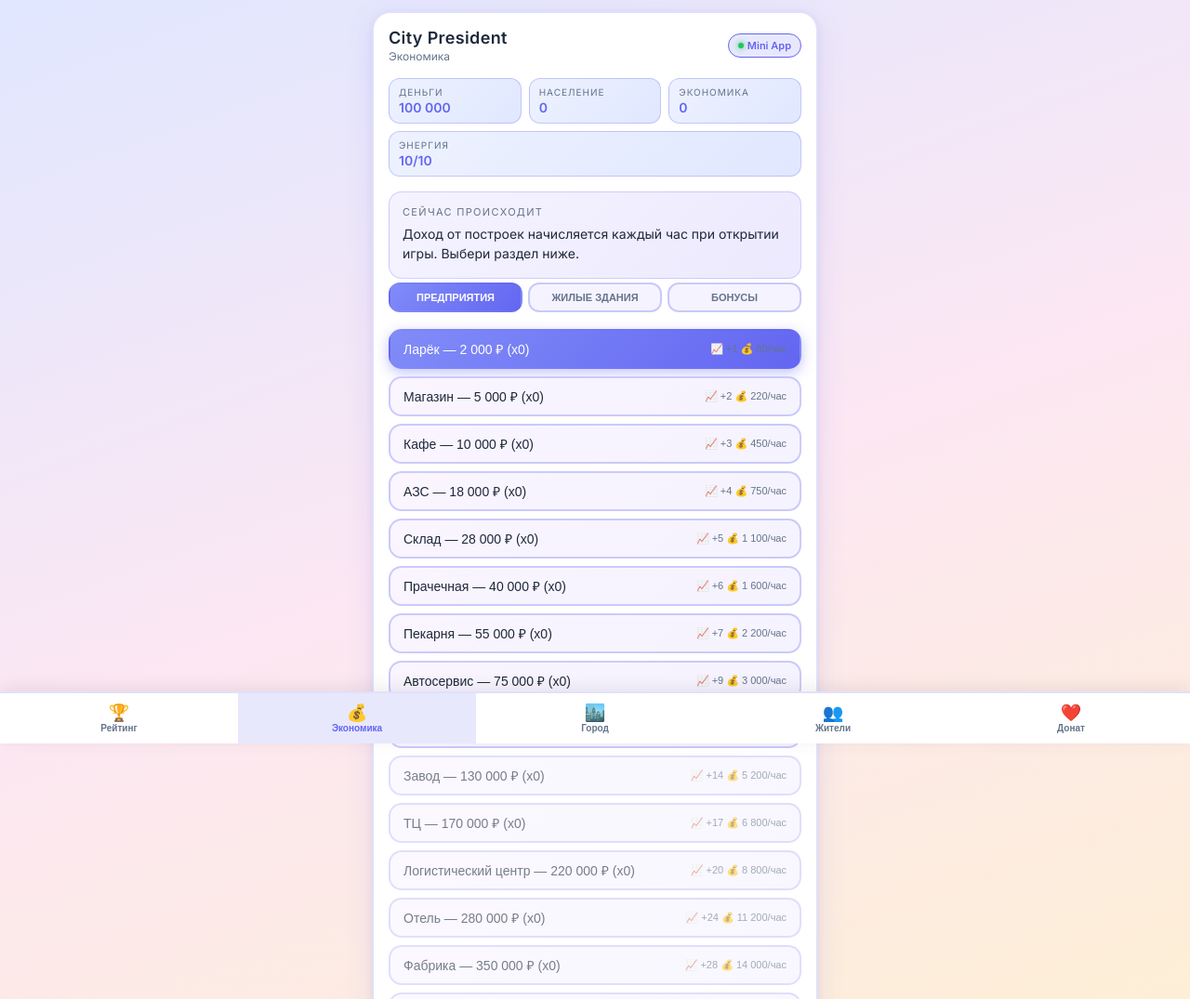
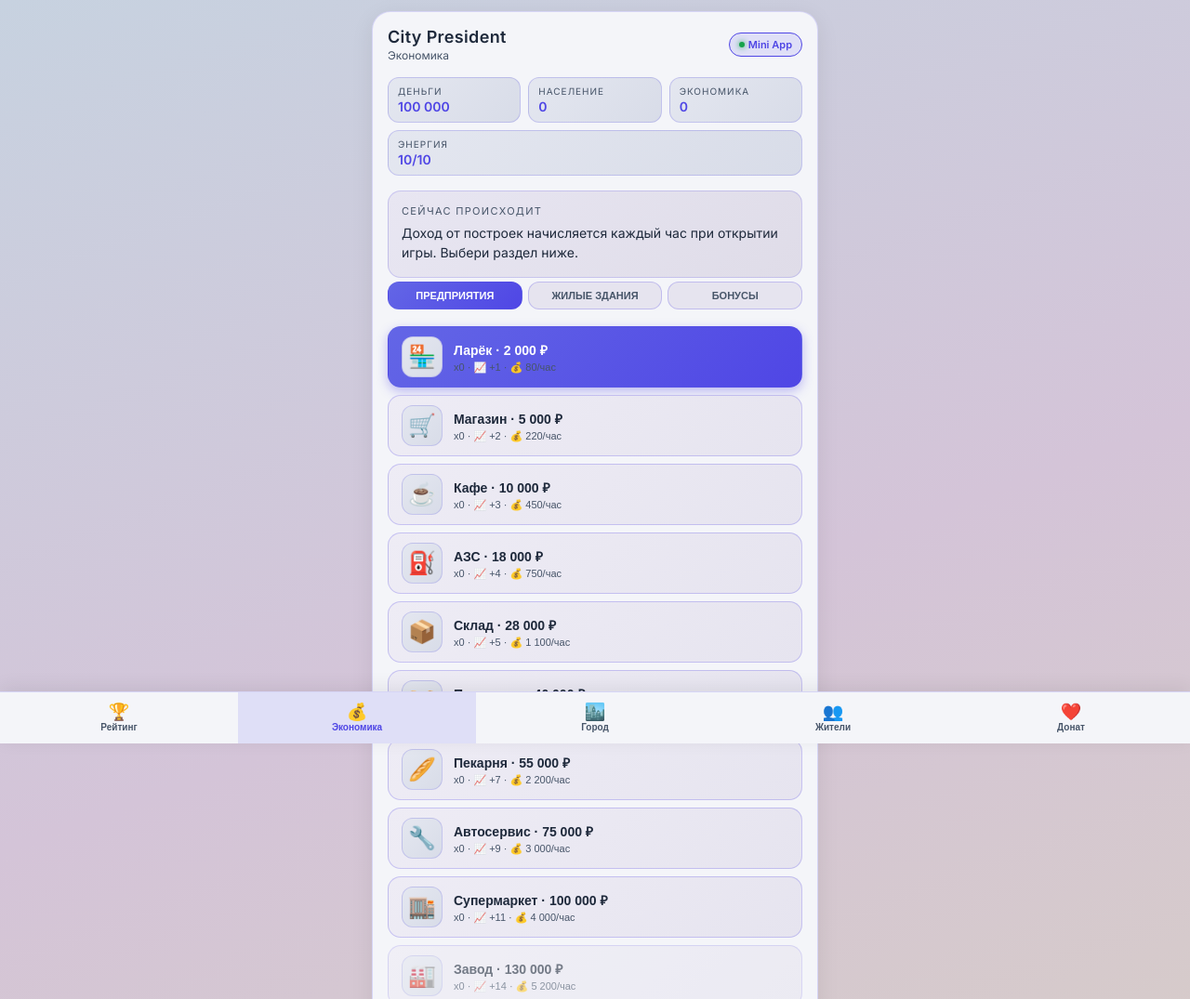
Before and after one commit to ilyaguev2008-boop/city-president-game, a plain HTML site: page index.html in a window 1280 px wide. Shown: the top 1075 px of the page at 93% size. Drawn offline with Linux system fonts and the light colour scheme.

Commit message:
Add files via upload

```diff
--- a/index.html
+++ b/index.html
@@ -12,15 +12,15 @@
     <style>
       :root {
         color-scheme: light;
-        --bg: #f0f4ff;
-        --bg-elevated: #ffffff;
-        --accent: #6366f1;
-        --accent-soft: rgba(99, 102, 241, 0.15);
+        --bg: #e2e6ef;
+        --bg-elevated: #f4f5f9;
+        --accent: #4f46e5;
+        --accent-soft: rgba(79, 70, 229, 0.12);
         --text-main: #1e293b;
-        --text-muted: #64748b;
-        --danger: #ef4444;
-        --success: #22c55e;
-        --gold: #f59e0b;
+        --text-muted: #475569;
+        --danger: #dc2626;
+        --success: #16a34a;
+        --gold: #d97706;
         --nav-height: 56px;
       }
       * {
@@ -31,7 +31,7 @@
         padding: 0;
         padding-bottom: var(--nav-height);
         font-family: "Inter", system-ui, -apple-system, BlinkMacSystemFont, sans-serif;
-        background: linear-gradient(160deg, #e0e7ff 0%, #fce7f3 40%, #fef3c7 100%);
+        background: linear-gradient(160deg, #c7d2e0 0%, #d4c4d8 38%, #d9d4b8 100%);
         color: var(--text-main);
         min-height: 100vh;
       }
@@ -47,8 +47,8 @@
         max-width: 480px;
         background: var(--bg-elevated);
         border-radius: 20px;
-        border: 2px solid rgba(99, 102, 241, 0.2);
-        box-shadow: 0 8px 32px rgba(99, 102, 241, 0.12), 0 2px 8px rgba(0,0,0,0.06);
+        border: 1px solid rgba(79, 70, 229, 0.18);
+        box-shadow: 0 6px 24px rgba(0,0,0,0.08);
         padding: 16px 16px 20px;
         display: flex;
         flex-direction: column;
@@ -71,8 +71,8 @@
         min-width: 0;
         padding: 8px 10px;
         border-radius: 12px;
-        background: linear-gradient(135deg, #eef2ff, #e0e7ff);
-        border: 1px solid rgba(99, 102, 241, 0.3);
+        background: linear-gradient(135deg, #e4e7f0, #d8dce8);
+        border: 1px solid rgba(79, 70, 229, 0.22);
         display: flex;
         flex-direction: column;
         gap: 2px;
@@ -127,8 +127,8 @@
         margin-top: 4px;
         padding: 14px 14px 16px;
         border-radius: 14px;
-        background: linear-gradient(135deg, #f5f3ff, #ede9fe);
-        border: 1px solid rgba(99, 102, 241, 0.25);
+        background: linear-gradient(135deg, #e8e6f2, #dfdce8);
+        border: 1px solid rgba(79, 70, 229, 0.2);
         min-height: 80px;
         display: flex;
         flex-direction: column;
@@ -154,8 +154,8 @@
       .choice-btn {
         width: 100%;
         border-radius: 14px;
-        border: 2px solid rgba(99, 102, 241, 0.3);
-        background: linear-gradient(135deg, #faf5ff, #f5f3ff);
+        border: 1px solid rgba(79, 70, 229, 0.25);
+        background: linear-gradient(135deg, #eeecf5, #e6e4ef);
         padding: 10px 14px;
         display: flex;
         justify-content: space-between;
@@ -175,10 +175,10 @@
         box-shadow: 0 6px 20px rgba(99, 102, 241, 0.2);
       }
       .choice-btn.primary {
-        background: linear-gradient(135deg, #818cf8, #6366f1);
+        background: linear-gradient(135deg, #6366e6, #4f46e5);
         border-color: transparent;
         color: #fff;
-        box-shadow: 0 4px 14px rgba(99, 102, 241, 0.4);
+        box-shadow: 0 4px 12px rgba(79, 70, 229, 0.35);
       }
       .choice-btn.disabled {
         opacity: 0.6;
@@ -201,7 +201,7 @@
         flex: 1;
         height: 6px;
         border-radius: 999px;
-        background: #e0e7ff;
+        background: #d8dce8;
         overflow: hidden;
         margin-right: 10px;
       }
@@ -223,8 +223,8 @@
       .meta-pill {
         padding: 3px 10px;
         border-radius: 999px;
-        background: #e0e7ff;
-        border: 1px solid rgba(99, 102, 241, 0.3);
+        background: #d8dce8;
+        border: 1px solid rgba(79, 70, 229, 0.22);
         font-size: 11px;
         color: var(--text-muted);
       }
@@ -239,7 +239,7 @@
         right: 0;
         height: var(--nav-height);
         background: var(--bg-elevated);
-        border-top: 2px solid rgba(99, 102, 241, 0.2);
+        border-top: 1px solid rgba(79, 70, 229, 0.18);
         box-shadow: 0 -4px 20px rgba(0,0,0,0.08);
         display: flex;
         align-items: stretch;
@@ -295,8 +295,8 @@
         flex: 1;
         padding: 8px 6px;
         border-radius: 12px;
-        border: 2px solid rgba(99, 102, 241, 0.3);
-        background: #f5f3ff;
+        border: 1px solid rgba(79, 70, 229, 0.25);
+        background: #e6e4ef;
         font-size: 11px;
         font-weight: 600;
         color: var(--text-muted);
@@ -304,7 +304,7 @@
         transition: all 0.2s;
       }
       .economy-sub-btn.active {
-        background: linear-gradient(135deg, #818cf8, #6366f1);
+        background: linear-gradient(135deg, #6366e6, #4f46e5);
         border-color: transparent;
         color: #fff;
       }
@@ -314,14 +314,38 @@
         flex-direction: column;
         align-items: center;
         gap: 12px;
+        position: relative;
+        border-radius: 16px;
+        overflow: hidden;
+        min-height: 280px;
       }
+      .city-bg {
+        position: absolute;
+        inset: 0;
+        background: url('https://images.unsplash.com/photo-1519501025264-65ba15a82390?w=600') center/cover no-repeat;
+        opacity: 0.5;
+      }
+      .city-bg-overlay {
+        position: absolute;
+        inset: 0;
+        background: linear-gradient(180deg, rgba(30,41,59,0.5) 0%, rgba(30,41,59,0.75) 100%);
+      }
+      .city-circle-wrap .city-content {
+        position: relative;
+        z-index: 1;
+        display: flex;
+        flex-direction: column;
+        align-items: center;
+        gap: 12px;
+      }
+      .city-circle-wrap p { color: #e2e8f0; text-shadow: 0 1px 2px rgba(0,0,0,0.5); }
       .city-circle {
         width: 140px;
         height: 140px;
         border-radius: 50%;
-        background: linear-gradient(145deg, #818cf8, #6366f1);
-        border: 4px solid rgba(255,255,255,0.5);
-        box-shadow: 0 8px 32px rgba(99, 102, 241, 0.4);
+        background: linear-gradient(145deg, #6366e6, #4f46e5);
+        border: 4px solid rgba(255,255,255,0.4);
+        box-shadow: 0 8px 32px rgba(79, 70, 229, 0.5);
         display: flex;
         align-items: center;
         justify-content: center;
@@ -346,7 +370,7 @@
       .energy-bar {
         height: 10px;
         border-radius: 999px;
-        background: #e0e7ff;
+        background: rgba(30,41,59,0.4);
         overflow: hidden;
       }
       .energy-fill {
@@ -358,10 +382,31 @@
       .bonus-card {
         padding: 12px 14px;
         border-radius: 14px;
-        border: 2px solid rgba(99, 102, 241, 0.25);
-        background: linear-gradient(135deg, #faf5ff, #f5f3ff);
+        border: 1px solid rgba(79, 70, 229, 0.2);
+        background: linear-gradient(135deg, #e8e6f2, #e2e0ec);
         margin-bottom: 10px;
       }
+      .building-row {
+        display: flex;
+        align-items: center;
+        gap: 12px;
+        width: 100%;
+      }
+      .building-icon {
+        width: 44px;
+        height: 44px;
+        border-radius: 12px;
+        background: linear-gradient(135deg, #e4e7f0, #d8dce8);
+        border: 1px solid rgba(79, 70, 229, 0.2);
+        display: flex;
+        align-items: center;
+        justify-content: center;
+        font-size: 24px;
+        flex-shrink: 0;
+      }
+      .choice-btn .building-info { flex: 1; min-width: 0; text-align: left; }
+      .choice-btn .building-info .building-name { font-weight: 600; display: block; }
+      .choice-btn .building-info .building-stats { font-size: 11px; color: var(--text-muted); }
       .bonus-card h4 { margin: 0 0 4px; font-size: 14px; color: var(--accent); }
       .bonus-card p { margin: 0; font-size: 12px; color: var(--text-muted); }
     </style>
--- a/main.js
+++ b/main.js
@@ -2,49 +2,49 @@ const ECON_START_MONEY = 100000;
 const MAX_HOURS_ACCUMULATE = 168;
 
 const ENTERPRISES = [
-  { id: "ent_1", name: "Ларёк", cost: 2000, population: 0, economy: 1, incomePerHour: 80 },
-  { id: "ent_2", name: "Магазин", cost: 5000, population: 0, economy: 2, incomePerHour: 220 },
-  { id: "ent_3", name: "Кафе", cost: 10000, population: 2, economy: 3, incomePerHour: 450 },
-  { id: "ent_4", name: "АЗС", cost: 18000, population: 0, economy: 4, incomePerHour: 750 },
-  { id: "ent_5", name: "Склад", cost: 28000, population: 0, economy: 5, incomePerHour: 1100 },
-  { id: "ent_6", name: "Прачечная", cost: 40000, population: 3, economy: 6, incomePerHour: 1600 },
-  { id: "ent_7", name: "Пекарня", cost: 55000, population: 5, economy: 7, incomePerHour: 2200 },
-  { id: "ent_8", name: "Автосервис", cost: 75000, population: 8, economy: 9, incomePerHour: 3000 },
-  { id: "ent_9", name: "Супермаркет", cost: 100000, population: 10, economy: 11, incomePerHour: 4000 },
-  { id: "ent_10", name: "Завод", cost: 130000, population: 0, economy: 14, incomePerHour: 5200 },
-  { id: "ent_11", name: "ТЦ", cost: 170000, population: 15, economy: 17, incomePerHour: 6800 },
-  { id: "ent_12", name: "Логистический центр", cost: 220000, population: 0, economy: 20, incomePerHour: 8800 },
-  { id: "ent_13", name: "Отель", cost: 280000, population: 20, economy: 24, incomePerHour: 11200 },
-  { id: "ent_14", name: "Фабрика", cost: 350000, population: 0, economy: 28, incomePerHour: 14000 },
-  { id: "ent_15", name: "Бизнес-центр", cost: 430000, population: 25, economy: 33, incomePerHour: 17200 },
-  { id: "ent_16", name: "IT-компания", cost: 520000, population: 30, economy: 38, incomePerHour: 20800 },
-  { id: "ent_17", name: "Недра", cost: 620000, population: 0, economy: 44, incomePerHour: 24800 },
-  { id: "ent_18", name: "Медиа-холдинг", cost: 750000, population: 40, economy: 50, incomePerHour: 30000 },
-  { id: "ent_19", name: "IT-парк", cost: 900000, population: 50, economy: 58, incomePerHour: 36000 },
-  { id: "ent_20", name: "Корпорация", cost: 1100000, population: 60, economy: 70, incomePerHour: 44000 },
+  { id: "ent_1", name: "Ларёк", icon: "🏪", cost: 2000, population: 0, economy: 1, incomePerHour: 80 },
+  { id: "ent_2", name: "Магазин", icon: "🛒", cost: 5000, population: 0, economy: 2, incomePerHour: 220 },
+  { id: "ent_3", name: "Кафе", icon: "☕", cost: 10000, population: 2, economy: 3, incomePerHour: 450 },
+  { id: "ent_4", name: "АЗС", icon: "⛽", cost: 18000, population: 0, economy: 4, incomePerHour: 750 },
+  { id: "ent_5", name: "Склад", icon: "📦", cost: 28000, population: 0, economy: 5, incomePerHour: 1100 },
+  { id: "ent_6", name: "Прачечная", icon: "🧺", cost: 40000, population: 3, economy: 6, incomePerHour: 1600 },
+  { id: "ent_7", name: "Пекарня", icon: "🥖", cost: 55000, population: 5, economy: 7, incomePerHour: 2200 },
+  { id: "ent_8", name: "Автосервис", icon: "🔧", cost: 75000, population: 8, economy: 9, incomePerHour: 3000 },
+  { id: "ent_9", name: "Супермаркет", icon: "🏬", cost: 100000, population: 10, economy: 11, incomePerHour: 4000 },
+  { id: "ent_10", name: "Завод", icon: "🏭", cost: 130000, population: 0, economy: 14, incomePerHour: 5200 },
+  { id: "ent_11", name: "ТЦ", icon: "🛍️", cost: 170000, population: 15, economy: 17, incomePerHour: 6800 },
+  { id: "ent_12", name: "Логистический центр", icon: "🚚", cost: 220000, population: 0, economy: 20, incomePerHour: 8800 },
+  { id: "ent_13", name: "Отель", icon: "🏨", cost: 280000, population: 20, economy: 24, incomePerHour: 11200 },
+  { id: "ent_14", name: "Фабрика", icon: "🏗️", cost: 350000, population: 0, economy: 28, incomePerHour: 14000 },
+  { id: "ent_15", name: "Бизнес-центр", icon: "🏢", cost: 430000, population: 25, economy: 33, incomePerHour: 17200 },
+  { id: "ent_16", name: "IT-компания", icon: "💻", cost: 520000, population: 30, economy: 38, incomePerHour: 20800 },
+  { id: "ent_17", name: "Недра", icon: "⛏️", cost: 620000, population: 0, economy: 44, incomePerHour: 24800 },
+  { id: "ent_18", name: "Медиа-холдинг", icon: "📡", cost: 750000, population: 40, economy: 50, incomePerHour: 30000 },
+  { id: "ent_19", name: "IT-парк", icon: "🌐", cost: 900000, population: 50, economy: 58, incomePerHour: 36000 },
+  { id: "ent_20", name: "Корпорация", icon: "🏛️", cost: 1100000, population: 60, economy: 70, incomePerHour: 44000 },
 ];
 
 const RESIDENCES = [
-  { id: "res_1", name: "Сарай", cost: 1500, population: 3, economy: 0, incomePerHour: 30 },
-  { id: "res_2", name: "Домик", cost: 4000, population: 8, economy: 0, incomePerHour: 100 },
-  { id: "res_3", name: "Малый дом", cost: 8000, population: 15, economy: 1, incomePerHour: 200 },
-  { id: "res_4", name: "Квартирный дом", cost: 15000, population: 28, economy: 2, incomePerHour: 380 },
-  { id: "res_5", name: "Жилой блок", cost: 25000, population: 45, economy: 3, incomePerHour: 600 },
-  { id: "res_6", name: "Микрорайон", cost: 40000, population: 70, economy: 5, incomePerHour: 950 },
-  { id: "res_7", name: "Жилой комплекс", cost: 60000, population: 100, economy: 7, incomePerHour: 1400 },
-  { id: "res_8", name: "Таунхаусы", cost: 90000, population: 140, economy: 9, incomePerHour: 2000 },
-  { id: "res_9", name: "ЖК «Комфорт»", cost: 130000, population: 190, economy: 12, incomePerHour: 2700 },
-  { id: "res_10", name: "Высотка", cost: 180000, population: 250, economy: 15, incomePerHour: 3600 },
-  { id: "res_11", name: "ЖК «Бизнес»", cost: 240000, population: 320, economy: 19, incomePerHour: 4700 },
-  { id: "res_12", name: "Элитный квартал", cost: 320000, population: 400, economy: 24, incomePerHour: 6200 },
-  { id: "res_13", name: "Жилой район", cost: 420000, population: 500, economy: 30, incomePerHour: 8000 },
-  { id: "res_14", name: "Мега-ЖК", cost: 540000, population: 620, economy: 36, incomePerHour: 10200 },
-  { id: "res_15", name: "Городок", cost: 700000, population: 760, economy: 44, incomePerHour: 12800 },
-  { id: "res_16", name: "Агломерация", cost: 900000, population: 920, economy: 52, incomePerHour: 16000 },
-  { id: "res_17", name: "Спутник города", cost: 1150000, population: 1100, economy: 62, incomePerHour: 19800 },
-  { id: "res_18", name: "Новый город", cost: 1450000, population: 1320, economy: 73, incomePerHour: 24500 },
-  { id: "res_19", name: "Мегаполис", cost: 1800000, population: 1580, economy: 86, incomePerHour: 30200 },
-  { id: "res_20", name: "Столица", cost: 2200000, population: 1900, economy: 100, incomePerHour: 38000 },
+  { id: "res_1", name: "Сарай", icon: "🛖", cost: 1500, population: 3, economy: 0, incomePerHour: 30 },
+  { id: "res_2", name: "Домик", icon: "🏠", cost: 4000, population: 8, economy: 0, incomePerHour: 100 },
+  { id: "res_3", name: "Малый дом", icon: "🏡", cost: 8000, population: 15, economy: 1, incomePerHour: 200 },
+  { id: "res_4", name: "Квартирный дом", icon: "🏘️", cost: 15000, population: 28, economy: 2, incomePerHour: 380 },
+  { id: "res_5", name: "Жилой блок", icon: "🏢", cost: 25000, population: 45, economy: 3, incomePerHour: 600 },
+  { id: "res_6", name: "Микрорайон", icon: "🏙️", cost: 40000, population: 70, economy: 5, incomePerHour: 950 },
+  { id: "res_7", name: "Жилой комплекс", icon: "🏗️", cost: 60000, population: 100, economy: 7, incomePerHour: 1400 },
+  { id: "res_8", name: "Таунхаусы", icon: "🏘️", cost: 90000, population: 140, economy: 9, incomePerHour: 2000 },
+  { id: "res_9", name: "ЖК «Комфорт»", icon: "✨", cost: 130000, population: 190, economy: 12, incomePerHour: 2700 },
+  { id: "res_10", name: "Высотка", icon: "🌆", cost: 180000, population: 250, economy: 15, incomePerHour: 3600 },
+  { id: "res_11", name: "ЖК «Бизнес»", icon: "💼", cost: 240000, population: 320, economy: 19, incomePerHour: 4700 },
+  { id: "res_12", name: "Элитный квартал", icon: "👑", cost: 320000, population: 400, economy: 24, incomePerHour: 6200 },
+  { id: "res_13", name: "Жилой район", icon: "🏘️", cost: 420000, population: 500, economy: 30, incomePerHour: 8000 },
+  { id: "res_14", name: "Мега-ЖК", icon: "🌃", cost: 540000, population: 620, economy: 36, incomePerHour: 10200 },
+  { id: "res_15", name: "Городок", icon: "🏛️", cost: 700000, population: 760, economy: 44, incomePerHour: 12800 },
+  { id: "res_16", name: "Агломерация", icon: "🌉", cost: 900000, population: 920, economy: 52, incomePerHour: 16000 },
+  { id: "res_17", name: "Спутник города", icon: "🛸", cost: 1150000, population: 1100, economy: 62, incomePerHour: 19800 },
+  { id: "res_18", name: "Новый город", icon: "🏗️", cost: 1450000, population: 1320, economy: 73, incomePerHour: 24500 },
+  { id: "res_19", name: "Мегаполис", icon: "🌇", cost: 1800000, population: 1580, economy: 86, incomePerHour: 30200 },
+  { id: "res_20", name: "Столица", icon: "🏰", cost: 2200000, population: 1900, economy: 100, incomePerHour: 38000 },
 ];
 
 const ALL_BUILDINGS = [...ENTERPRISES, ...RESIDENCES];
@@ -170,12 +170,15 @@ function renderCity() {
   const energyPct = state.maxEnergy > 0 ? (state.energy / state.maxEnergy) * 100 : 0;
   el.screenPlaceholder.innerHTML = `
     <div class="city-circle-wrap">
-      <p style="margin:0;font-size:13px;color:var(--text-muted);">Нажми на кружок — получишь <b>${fmtMoney(state.clickIncome)} ₽</b>. Тратится 1 энергия.</p>
+      <div class="city-bg" aria-hidden="true"></div>
+      <div class="city-bg-overlay" aria-hidden="true"></div>
+      <div class="city-content">
+        <p style="margin:0;font-size:13px;">Нажми на кружок — получишь <b>${fmtMoney(state.clickIncome)} ₽</b>. Тратится 1 энергия.</p>
         <div class="city-circle ${state.energy <= 0 ? "disabled" : ""}" id="city-circle" role="button" tabindex="0">
           💰<br><span style="font-size:14px;">Клик</span>
         </div>
         <div class="energy-bar-wrap">
-        <div style="display:flex;justify-content:space-between;font-size:11px;color:var(--text-muted);margin-bottom:4px;">
+          <div style="display:flex;justify-content:space-between;font-size:11px;margin-bottom:4px;">
             <span>Энергия</span>
             <span id="city-energy-text">${state.energy} / ${state.maxEnergy}</span>
           </div>
@@ -183,7 +186,8 @@ function renderCity() {
             <div class="energy-fill" id="city-energy-fill" style="width:${energyPct}%"></div>
           </div>
         </div>
-      <p style="margin:0;font-size:11px;color:var(--text-muted);">Восстановление: ${state.energyPerHour} ед/час</p>
+        <p style="margin:0;font-size:11px;">Восстановление: ${state.energyPerHour} ед/час</p>
+      </div>
     </div>
   `;
   const circle = document.getElementById("city-circle");
@@ -341,13 +345,17 @@ function renderEconomy() {
       const count = state.buildings[b.id] || 0;
       const affordable = state.money >= b.cost;
       btn.className = "choice-btn" + (index === 0 ? " primary" : "") + (affordable ? "" : " disabled");
-      const labelSpan = document.createElement("span");
-      labelSpan.textContent = `${b.name} — ${fmtMoney(b.cost)} ₽ (x${count})`;
-      btn.appendChild(labelSpan);
-      const hk = document.createElement("span");
-      hk.className = "choice-hotkey";
-      hk.textContent = `📈 +${b.economy} 💰 ${fmtMoney(b.incomePerHour)}/час`;
-      btn.appendChild(hk);
+      const row = document.createElement("div");
+      row.className = "building-row";
+      const icon = document.createElement("div");
+      icon.className = "building-icon";
+      icon.textContent = b.icon || "🏪";
+      const info = document.createElement("div");
+      info.className = "building-info";
+      info.innerHTML = `<span class="building-name">${b.name} · ${fmtMoney(b.cost)} ₽</span><span class="building-stats">x${count} · 📈 +${b.economy} · 💰 ${fmtMoney(b.incomePerHour)}/час</span>`;
+      row.appendChild(icon);
+      row.appendChild(info);
+      btn.appendChild(row);
       btn.addEventListener("click", () => buyBuilding(b));
       el.choices.appendChild(btn);
     });
@@ -357,13 +365,17 @@ function renderEconomy() {
       const count = state.buildings[b.id] || 0;
       const affordable = state.money >= b.cost;
       btn.className = "choice-btn" + (index === 0 ? " primary" : "") + (affordable ? "" : " disabled");
-      const labelSpan = document.createElement("span");
-      labelSpan.textContent = `${b.name} — ${fmtMoney(b.cost)} ₽ (x${count})`;
-      btn.appendChild(labelSpan);
-      const hk = document.createElement("span");
-      hk.className = "choice-hotkey";
-      hk.textContent = `👥 +${b.population} 💰 ${fmtMoney(b.incomePerHour)}/час`;
-      btn.appendChild(hk);
+      const row = document.createElement("div");
+      row.className = "building-row";
+      const icon = document.createElement("div");
+      icon.className = "building-icon";
+      icon.textContent = b.icon || "🏠";
+      const info = document.createElement("div");
+      info.className = "building-info";
+      info.innerHTML = `<span class="building-name">${b.name} · ${fmtMoney(b.cost)} ₽</span><span class="building-stats">x${count} · 👥 +${b.population} · 💰 ${fmtMoney(b.incomePerHour)}/час</span>`;
+      row.appendChild(icon);
+      row.appendChild(info);
+      btn.appendChild(row);
       btn.addEventListener("click", () => buyBuilding(b));
       el.choices.appendChild(btn);
     });
```
Lines whose indentation alone changed are shown as unchanged.
